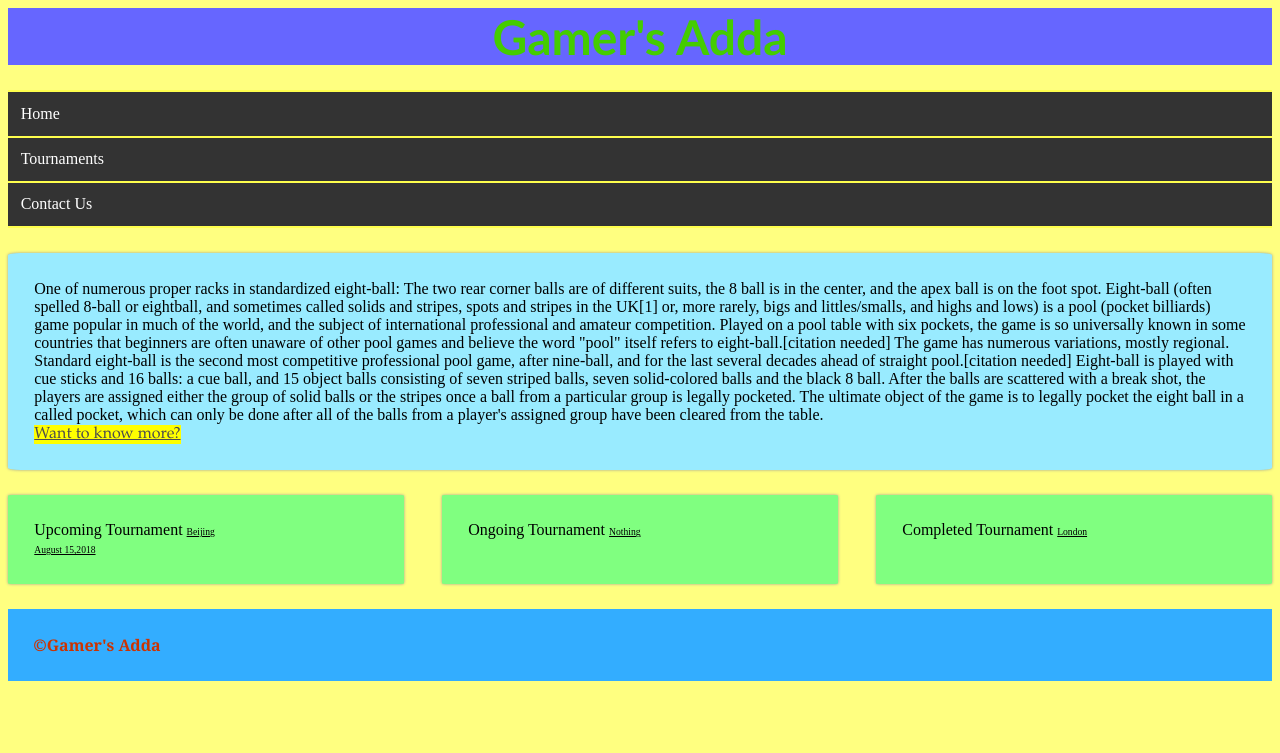
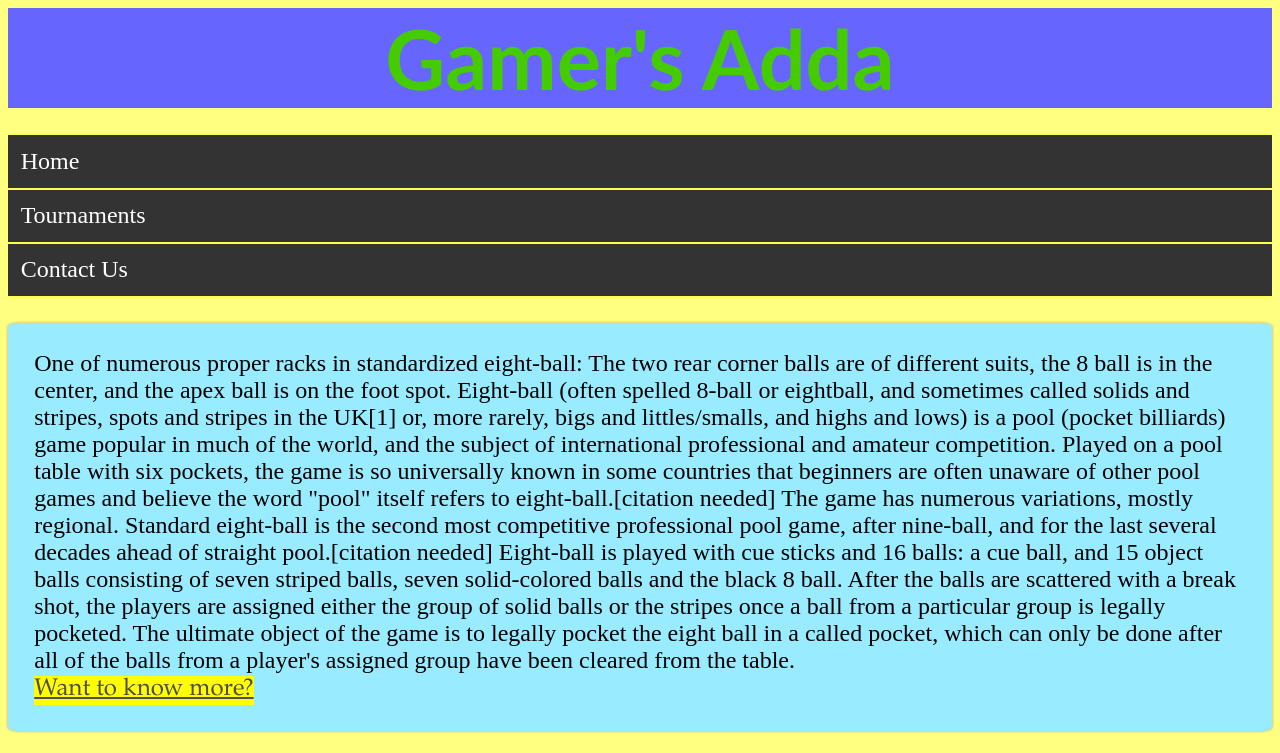
Before and after one commit to Afrid1719/Afrid1719.github.io, a plain HTML site: page index.html in a window 1280 px wide. Shown: the top 753 px of the page. Drawn offline with Linux system fonts and the light colour scheme.

Commit message:
Font-size altered

```diff
--- a/ui/homepage/home_page.css
+++ b/ui/homepage/home_page.css
@@ -4,6 +4,7 @@
 
 html{
     background:#ffff80;
+	font-size:150%;
 }
 
 [class*="col-"]{
@@ -63,7 +64,7 @@ h2{
 header{
     font-family:"Trebuchet MS";
     cursor:pointer;
-    font-size:200%;
+    font-size:230%;
     background:#6666ff;
 }
 
@@ -88,13 +89,13 @@ article,.tournament-info,.tour,.Contact{
 }
 
 .tournament-info{
-    font-size:100%;
+    /*font-size:100%;*/
     width:31.333%;
     background:#80ff80;
 }
 
 .info{
-    font-size:60%;
+    font-size:120%;
     text-decoration:underline;
     text-align:center;
     cursor:pointer;
```
